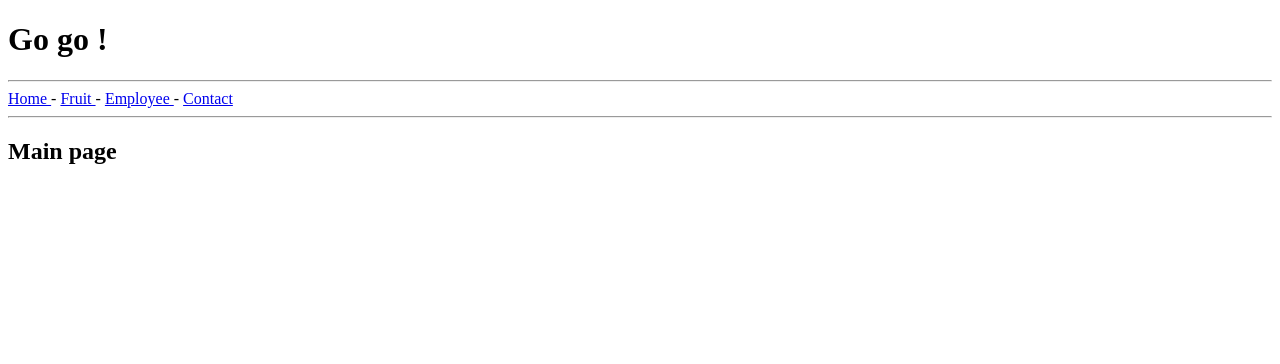
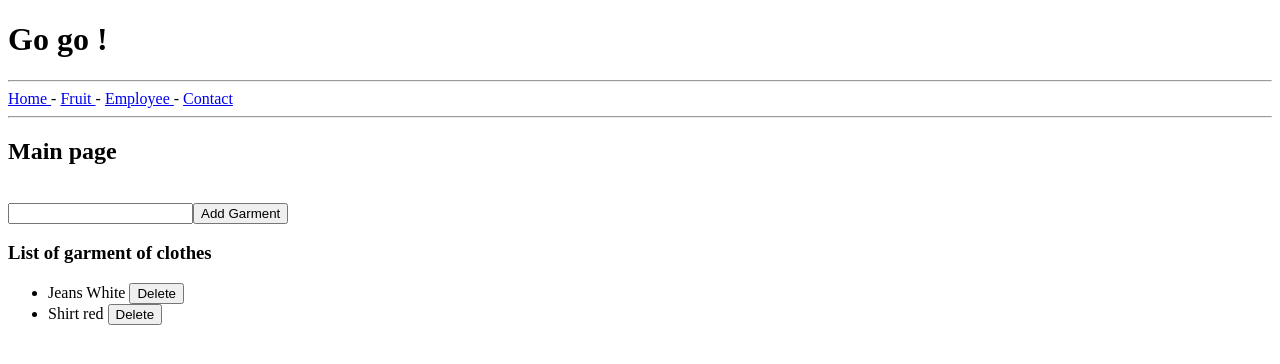
Before and after one commit to vpino/p2-expenses, an Angular app in the folder expenses/: page / in a window 1280 px wide. Shown: the top 364 px of the page. Built offline with nearby package versions, Linux system fonts and the light colour scheme.

Commit message:
feat(expenses): More functions to services

```diff
--- a/expenses/src/app/home/home.component.html
+++ b/expenses/src/app/home/home.component.html
@@ -1 +1,19 @@
 <h2> {{ title }} </h2>
+<br/>
+
+<input type="text" [(ngModel)]="garment_save">
+
+<button (click)="saveGarment()"> Add Garment</button>
+
+<p *ngIf="garment_save == 'white'">
+	Garment to save: <strong> {{garment_save}} </strong>
+</p>
+
+<h3> List of garment of clothes </h3>
+
+<ul>
+	<li *ngFor="let garment of list_clothes; let i = index">
+		{{garment}}
+		<button (click)="deleteGarment(i)"> Delete </button>
+	</li>
+</ul>
--- a/expenses/src/app/home/home.component.ts
+++ b/expenses/src/app/home/home.component.ts
@@ -10,13 +10,24 @@ import { ClothesService } from '../services/clothes.service';
 export class HomeComponent{
 
 	public title:string;
+	public list_clothes:Array<string>;
+	public garment_save:string;
 
 	constructor(private _clothesService:ClothesService){
 		this.title = 'Main page';
 	}
 
 	ngOnInit(){
-		console.log(this._clothesService.test('Cowboy pants'));
+		this.list_clothes = this._clothesService.getClothes();
+	}
+
+	saveGarment(){
+		this._clothesService.addClothes(this.garment_save);
+		this.garment_save = null;
+	}
+
+	deleteGarment(index:number){
+		this._clothesService.deleteGarment(index);
 	}
 
 }
--- a/expenses/src/app/services/clothes.service.ts
+++ b/expenses/src/app/services/clothes.service.ts
@@ -3,10 +3,28 @@ import { Injectable } from '@angular/core';
 @Injectable()
 export class ClothesService{
 
-	public name_garment:string;
+	public garment:string;
+	public collection =['Jeans White', 'Shirt red'];
 
-	test(name_garment){
-		return name_garment;
+	test(garment){
+		return garment;
+	}
+
+	addClothes(garment:string):Array<string>{
+
+		this.collection.push(garment);
+
+		return this.getClothes();
+	}
+
+	deleteGarment(index:number){
+		this.collection.slice(1, 1);
+
+		return this.getClothes();
+	}
+
+	getClothes():Array<string>{
+		return this.collection;
 	}
 
 }
```
